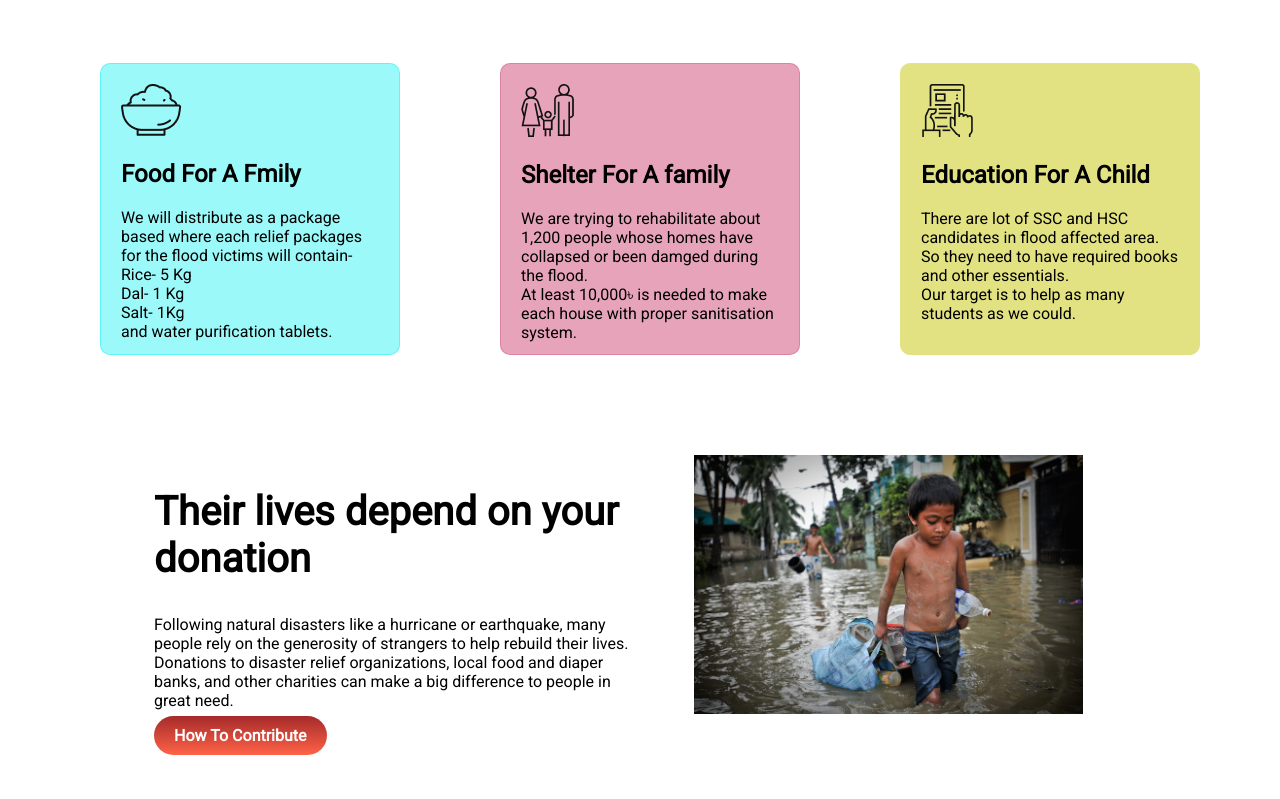
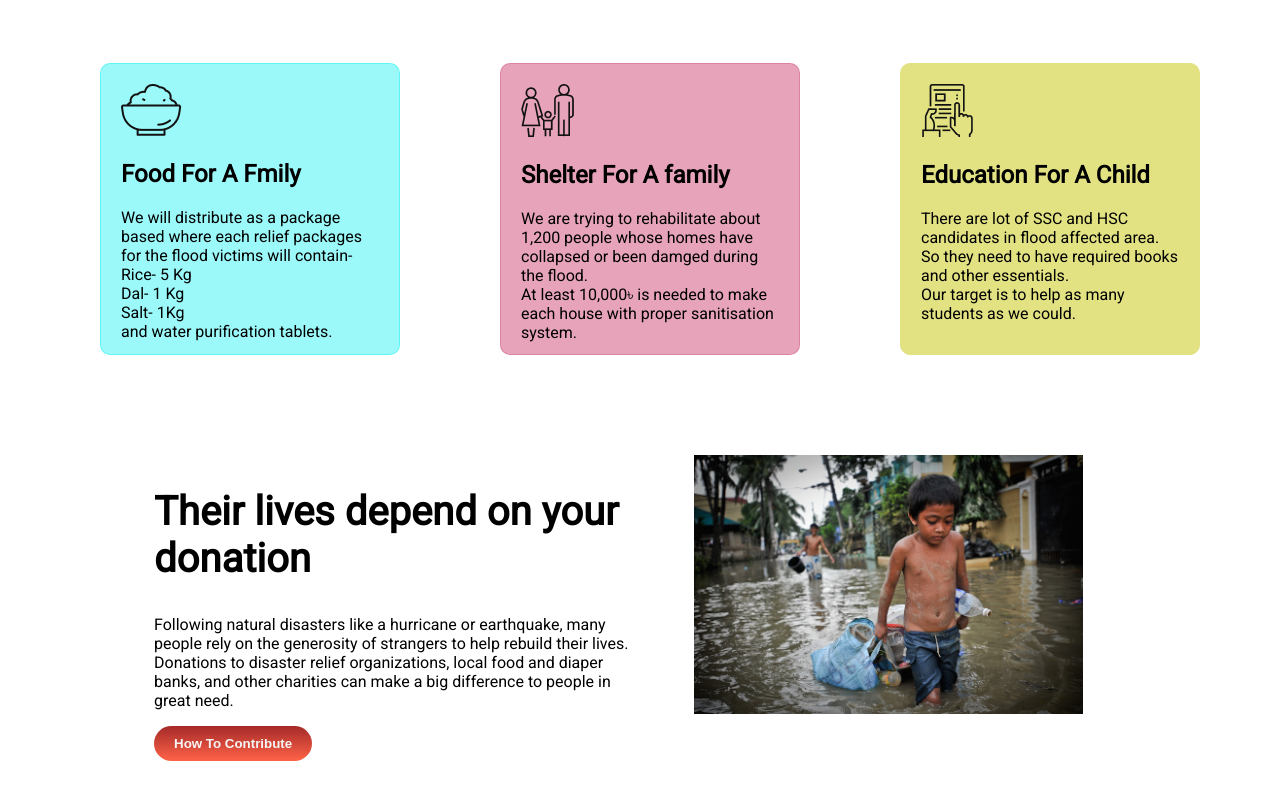
Before and after one commit to SadiaSultanaDia/Donate-Today, a plain HTML site: page index.html in a window 1280 px wide. Shown: the part 1234-2033 px from the top of the page. Drawn offline with Linux system fonts and the light colour scheme.

Commit message:
container-2

```diff
--- a/index.html
+++ b/index.html
@@ -89,7 +89,7 @@
             <div class="container-description">
                 <h1 class="des-title">Their lives depend on your donation</h1>
                 <p>Following natural disasters like a hurricane or earthquake, many people rely on the generosity of strangers to help rebuild their lives. Donations to disaster relief organizations, local food and diaper banks, and other charities can make a big difference to people in great need.</p>
-                <a class="contrbt-button" target="_blank" href="">How To Contribute</a>
+                <button class="contrbt-button"><a class="link-btn" target="_blank" href="">How To Contribute</a></button>
             </div>
             <div class="container-description">
                 <img src="images/donation9.jpg" alt="">
--- a/style.css
+++ b/style.css
@@ -142,12 +142,13 @@ margin: 0;
   .flood-container{
     display: flex;
     margin: 100px;
-  }
+}
   .des-title{
     font-size: 40px;
   }
   .contrbt-button{
     text-decoration: none;
+    border: 0;
     background-image: linear-gradient(brown,tomato);
     padding: 10px 20px;
     border-radius: 20px;
```
